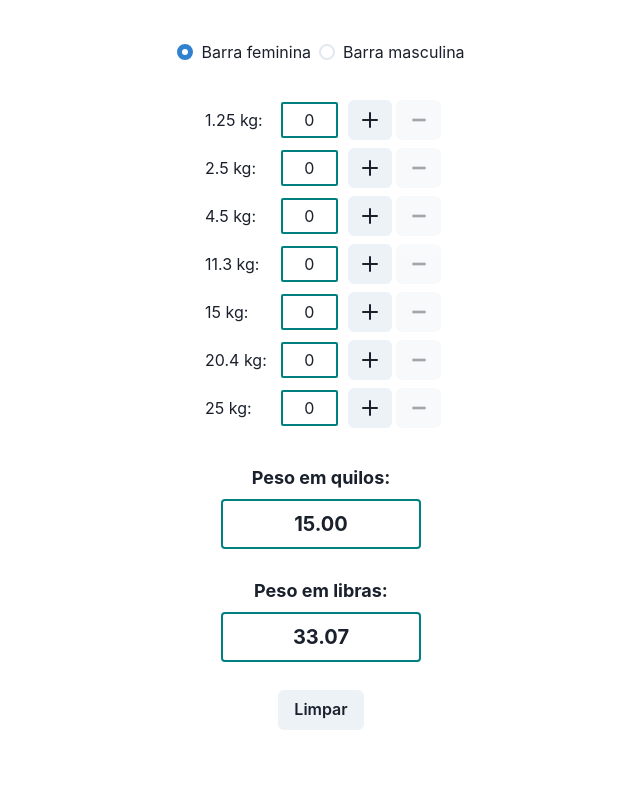
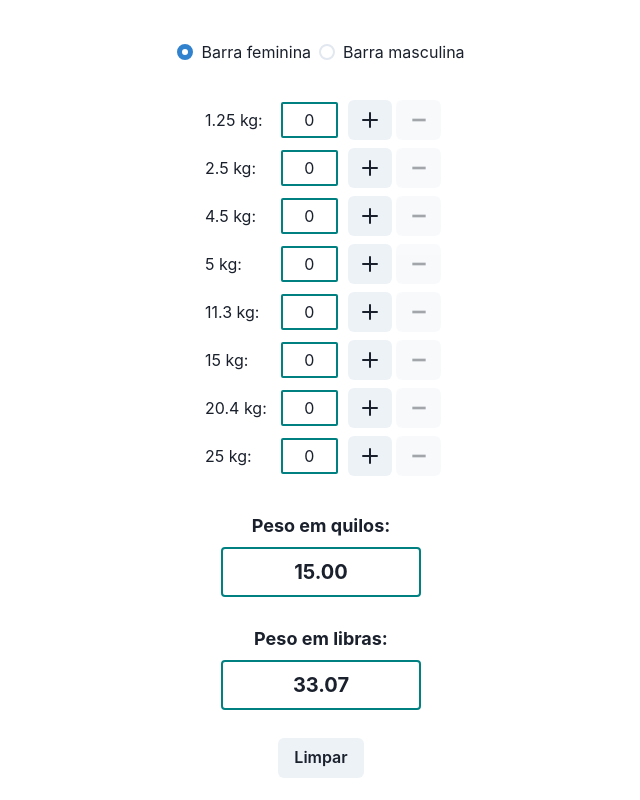
Before and after one commit to tiagobonacina/helper, a Next.js app: page / in a window 1280 px wide. Shown: the whole page, without its empty margins (319-959 px from the left). Built offline with nearby package versions, Linux system fonts and the light colour scheme.

Commit message:
Add 5kg plate

```diff
--- a/pages/index.tsx
+++ b/pages/index.tsx
@@ -8,6 +8,7 @@ const barbellListKg: { [key: string]: number } = {
   '1.25': 0,
   '2.5': 0,
   '4.5': 0,
+  '5': 0,
   '11.3': 0,
   '15': 0,
   '20.4': 0,
```
